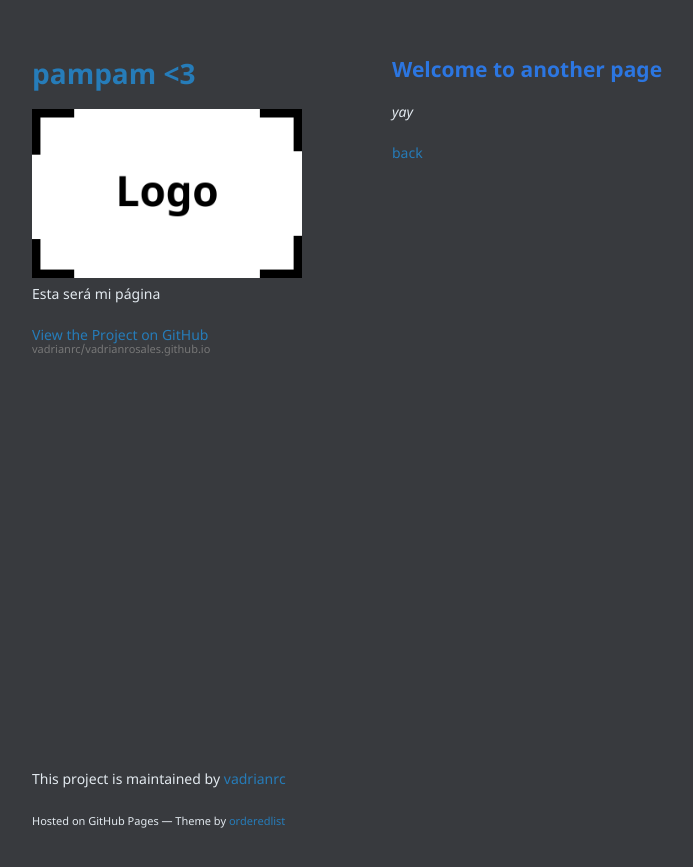
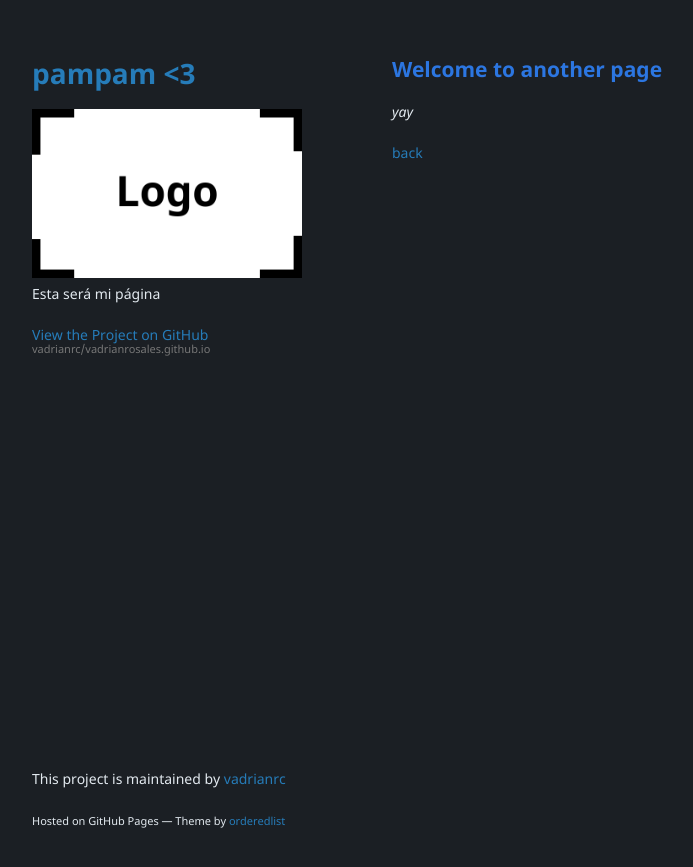
Before and after one commit to vadrianrc/vadrianrosales.github.io, a Jekyll site: the page built from another-page.md, in a window 1280 px wide. Shown: the top 867 px of the page, without its empty margins (178-871 px from the left). Built offline with Jekyll 4.4.1, drawn with Linux system fonts in a browser that asks for light colours; our own code applies the rules of GitHub Pages for plain Markdown files.

Commit message:
Update jekyll-theme-minimal.scss

```diff
--- a/_sass/jekyll-theme-minimal.scss
+++ b/_sass/jekyll-theme-minimal.scss
@@ -2,7 +2,7 @@
 @import "rouge-github";
 
 body {
-  background-color: #383A3E;
+  background-color: #1B1F24;
   padding:50px;
   font: 14px/1.5 "Noto Sans", "Helvetica Neue", Helvetica, Arial, sans-serif;
   color:#e2e9ef;
```
